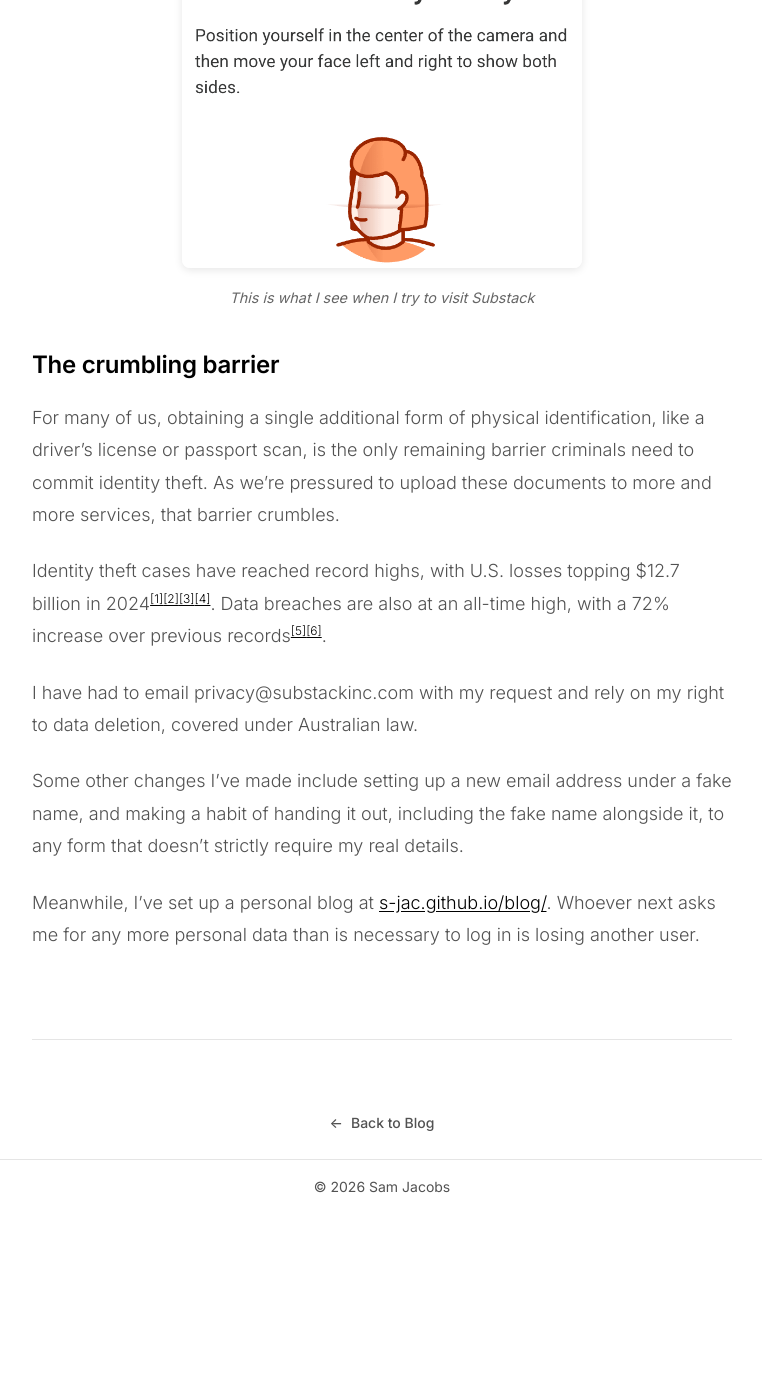
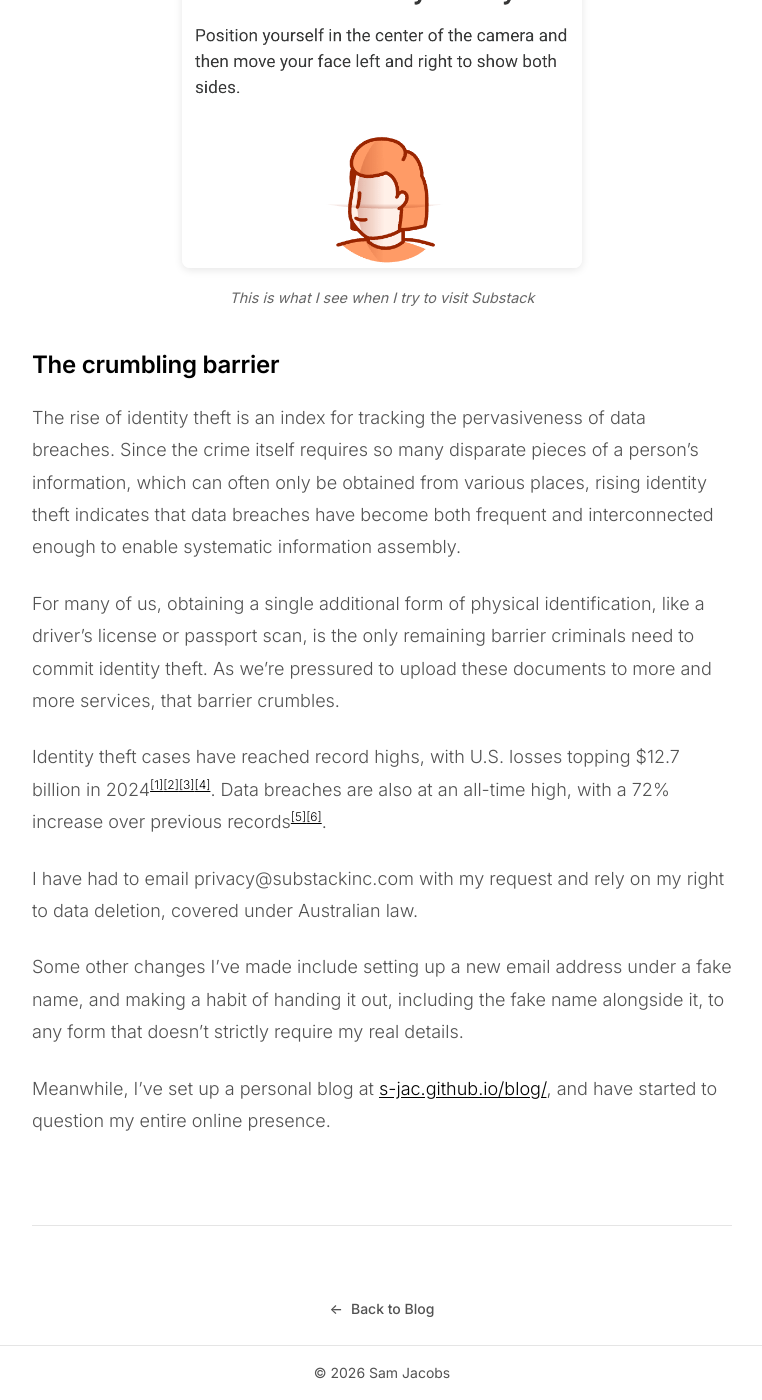
Before and after one commit to s-jac/s-jac.github.io, a Jekyll site: the page built from _posts/2026-01-01-privacy.md, in a window 1280 px wide and 1400 px high, scrolled down 1999 px. Shown: the whole window, without its empty margins (258-1020 px from the left). Built offline with Jekyll 4.4.1, drawn with Linux system fonts in a browser that asks for light colours; comment, search, counter and statistics services are not loaded; before the commit the page ends 3213 px from its top, so only the background shows below that.

Commit message:
tie things together with why I'm calling out identity theft here in particular

```diff
--- a/_posts/2026-01-01-privacy.md
+++ b/_posts/2026-01-01-privacy.md
@@ -46,6 +46,8 @@ My deserted blog, which I am planning on reviving, lived on Substack. The other
 
 ## The crumbling barrier
 
+The rise of identity theft is an index for tracking the pervasiveness of data breaches. Since the crime itself requires so many disparate pieces of a person's information, which can often only be obtained from various places, rising identity theft indicates that data breaches have become both frequent and interconnected enough to enable systematic information assembly.
+
 For many of us, obtaining a single additional form of physical identification, like a driver's license or passport scan, is the only remaining barrier criminals need to commit identity theft. As we're pressured to upload these documents to more and more services, that barrier crumbles.
 
 Identity theft cases have reached record highs, with U.S. losses topping $12.7 billion in 2024<sup>[[1]](https://www.experian.com/blogs/ask-experian/identity-theft-statistics/)[[2]](https://www.consumeraffairs.com/finance/identity-theft-statistics.html)[[3]](https://www.ftc.gov/reports/consumer-sentinel-network-data-book-2024)[[4]](https://www.ic3.gov/)</sup>. Data breaches are also at an all-time high, with a 72% increase over previous records<sup>[[5]](https://www.idtheftcenter.org/post/2023-annual-data-breach-report-reveals-record-number-of-compromises-72-percent-increase-over-previous-high/)[[6]](https://www.iii.org/fact-statistic/facts-statistics-identity-theft-and-cybercrime)</sup>.
@@ -54,4 +56,4 @@ I have had to email privacy@substackinc.com with my request and rely on my right
 
 Some other changes I've made include setting up a new email address under a fake name, and making a habit of handing it out, including the fake name alongside it, to any form that doesn't strictly require my real details.
 
-Meanwhile, I've set up a personal blog at [s-jac.github.io/blog/](https://s-jac.github.io/blog/). Whoever next asks me for any more personal data than is necessary to log in is losing another user.
+Meanwhile, I've set up a personal blog at [s-jac.github.io/blog/](https://s-jac.github.io/blog/), and have started to question my entire online presence.
```
